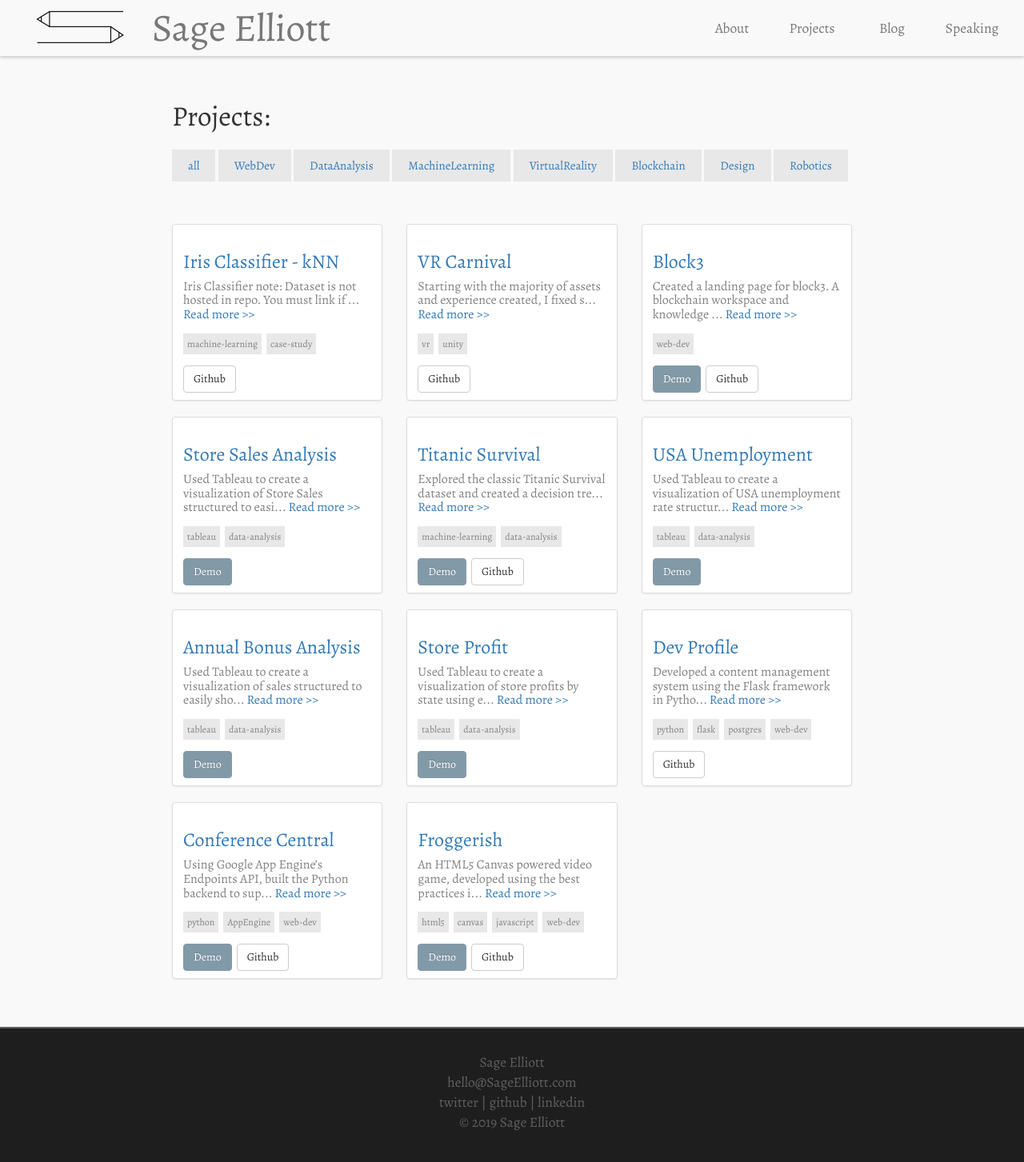
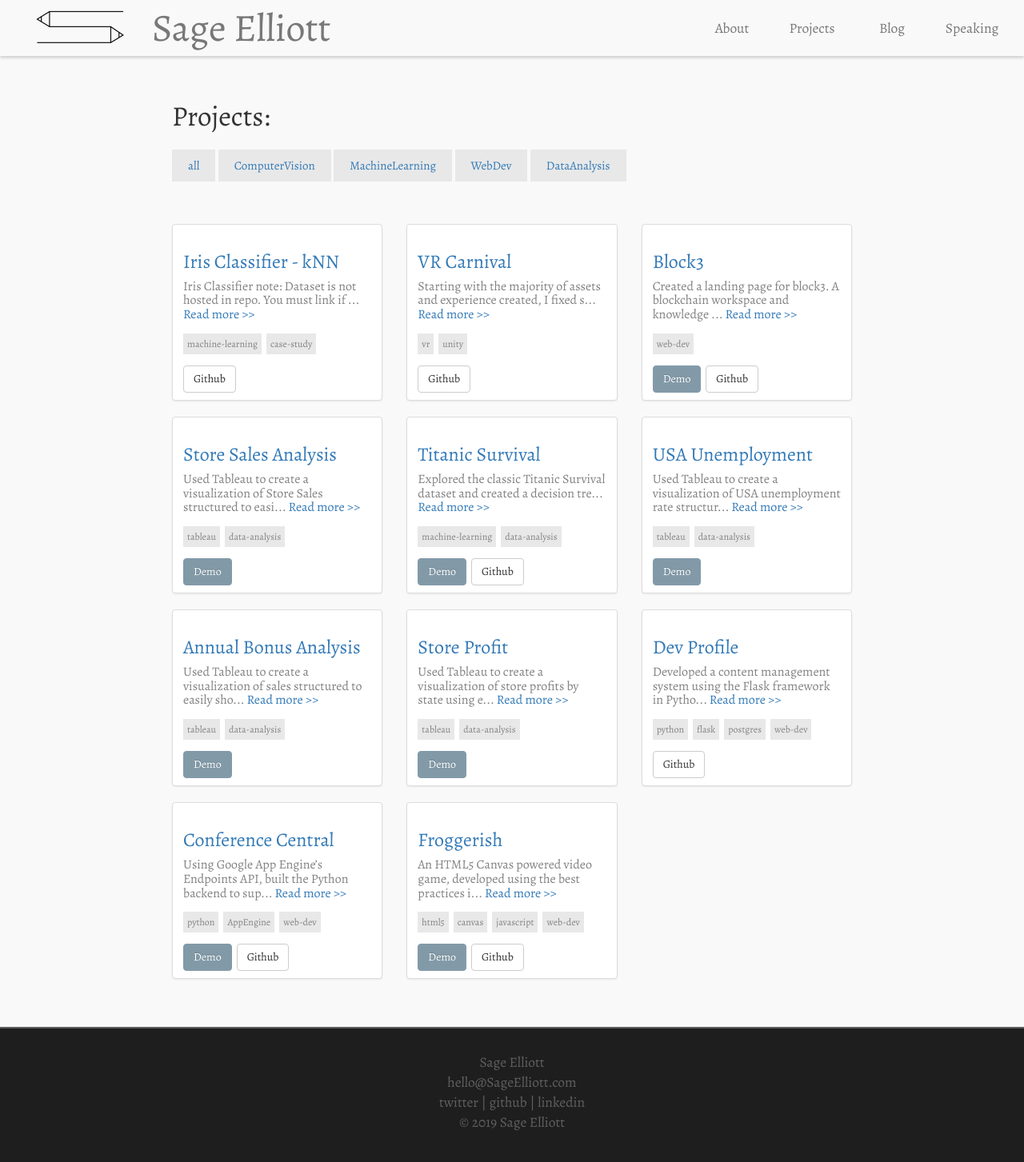
Before and after one commit to sagecodes/sage-blog, a Jekyll site: the page built from projects.html, in a window 1280 px wide. Shown: the top 1453 px of the page at 80% size. Built offline with Jekyll 4.4.1, drawn with Linux system fonts in a browser that asks for light colours; nearby versions of some CDN libraries; some web fonts are replaced.

Commit message:
remove some unused project tags

```diff
--- a/projects.html
+++ b/projects.html
@@ -11,13 +11,16 @@ permalink: /projects/
   <h1 class="section-header">Projects:</h1>
   <div id="tag-btns">
     <span class="blog-post_tag all-btn"><a href="{{ site.baseurl }}/projects">all</a></span>
+    <!-- <span class="blog-post_tag featured-btn"><a href="{{ site.baseurl }}/projects#{{ 'featured' | slugify }}">Featured</a></span> -->
+    <span class="blog-post_tag computer-vision-btn"><a href="{{ site.baseurl }}/projects#{{ 'computer-vision' | slugify }}">ComputerVision</a></span>
+    <span class="blog-post_tag machine-learning-btn"><a href="{{ site.baseurl }}/projects#{{ 'machine-learning' | slugify }}">MachineLearning</a></span>
+
     <span class="blog-post_tag web-dev-btn"><a href="{{ site.baseurl }}/projects#{{ 'web-dev' | slugify }}">WebDev</a></span>
     <span class="blog-post_tag data-analysis-btn"><a href="{{ site.baseurl }}/projects#{{ 'data-analysis' | slugify }}">DataAnalysis</a></span>
-    <span class="blog-post_tag machine-learning-btn"><a href="{{ site.baseurl }}/projects#{{ 'machine-learning' | slugify }}">MachineLearning</a></span>
-    <span class="blog-post_tag virtual-reality-btn"><a href="{{ site.baseurl }}/projects#{{ 'vr' | slugify }}">VirtualReality</a></span>
-    <span class="blog-post_tag blockchain-btn"><a href="{{ site.baseurl }}/projects#{{ 'blockchain' | slugify }}">Blockchain</a></span>
-    <span class="blog-post_tag design-btn"><a href="{{ site.baseurl }}/projects#{{ 'design' | slugify }}">Design</a></span>
-    <span class="blog-post_tag robotics-btn"><a href="{{ site.baseurl }}/projects#{{ 'robotics' | slugify }}">Robotics</a></span>
+    <!-- <span class="blog-post_tag virtual-reality-btn"><a href="{{ site.baseurl }}/projects#{{ 'vr' | slugify }}">VirtualReality</a></span> -->
+    <!-- <span class="blog-post_tag blockchain-btn"><a href="{{ site.baseurl }}/projects#{{ 'blockchain' | slugify }}">Blockchain</a></span> -->
+    <!-- <span class="blog-post_tag design-btn"><a href="{{ site.baseurl }}/projects#{{ 'design' | slugify }}">Design</a></span> -->
+    <!-- <span class="blog-post_tag robotics-btn"><a href="{{ site.baseurl }}/projects#{{ 'robotics' | slugify }}">Robotics</a></span> -->
   </div>
     <br><br>
 
```
